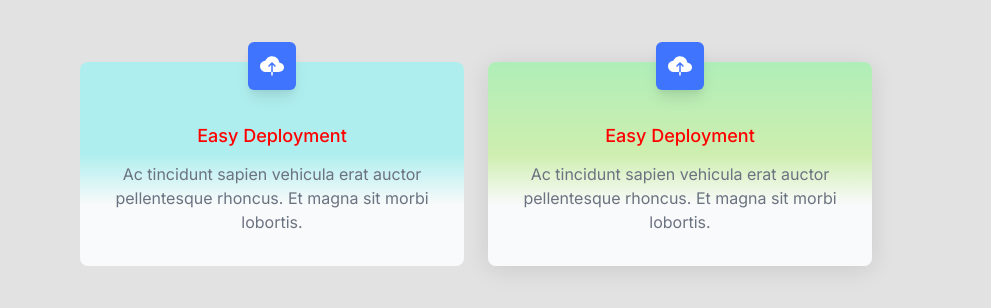
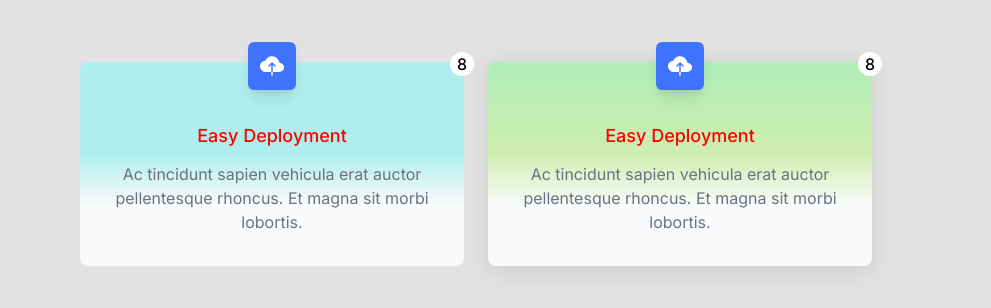
Before and after one commit to gregrell/scrimba_advanced_react, a React (Create React App) app in the folder advancedreact2/: page /library in a window 1280 px wide. Shown: the part 1116-1424 px from the top of the page, without its empty margins (164-1155 px from the left). Built offline with nearby package versions, Linux system fonts and the light colour scheme; the HTML template or start-up script is replaced by a standard one.

Commit message:
added some css :: before with attr() ability as an example to the Card component

```diff
--- a/advancedreact2/src/Components/Card/Card.jsx
+++ b/advancedreact2/src/Components/Card/Card.jsx
@@ -8,7 +8,7 @@ import CardCSS from './Card.module.css'
 export default function Card({children, icon, title, variant, ...rest}){
     return(
         <>
-            <div className={`${CardCSS.card} ${variant=='shaded' ? CardCSS.shaded: ''}`}>
+            <div className={`${CardCSS.card} ${variant=='shaded' ? CardCSS.shaded: ''}`} data-count="8">
                 <div className={CardCSS.contentbox}>
                     <div className={CardCSS.iconbg}>
                         <div className={CardCSS.icon}>
--- a/advancedreact2/src/Components/Card/Card.module.css
+++ b/advancedreact2/src/Components/Card/Card.module.css
@@ -16,6 +16,25 @@
       paleturquoise 55%,
       paleturquoise 100%
     );
+
+    position: relative;
+  }
+
+  .card::before{
+    display: flex;
+    align-items: center;
+    justify-content: center;
+    content: attr(data-count);
+    font-family: inter;
+    font-weight: 500;
+    position:absolute;
+    top: -10px;
+    right: -10px;
+    width: 1.5em;
+    height: 1.5em;
+    background-color: white;
+    border-radius: 50%;
+
   }
 
   .contentbox{
```
